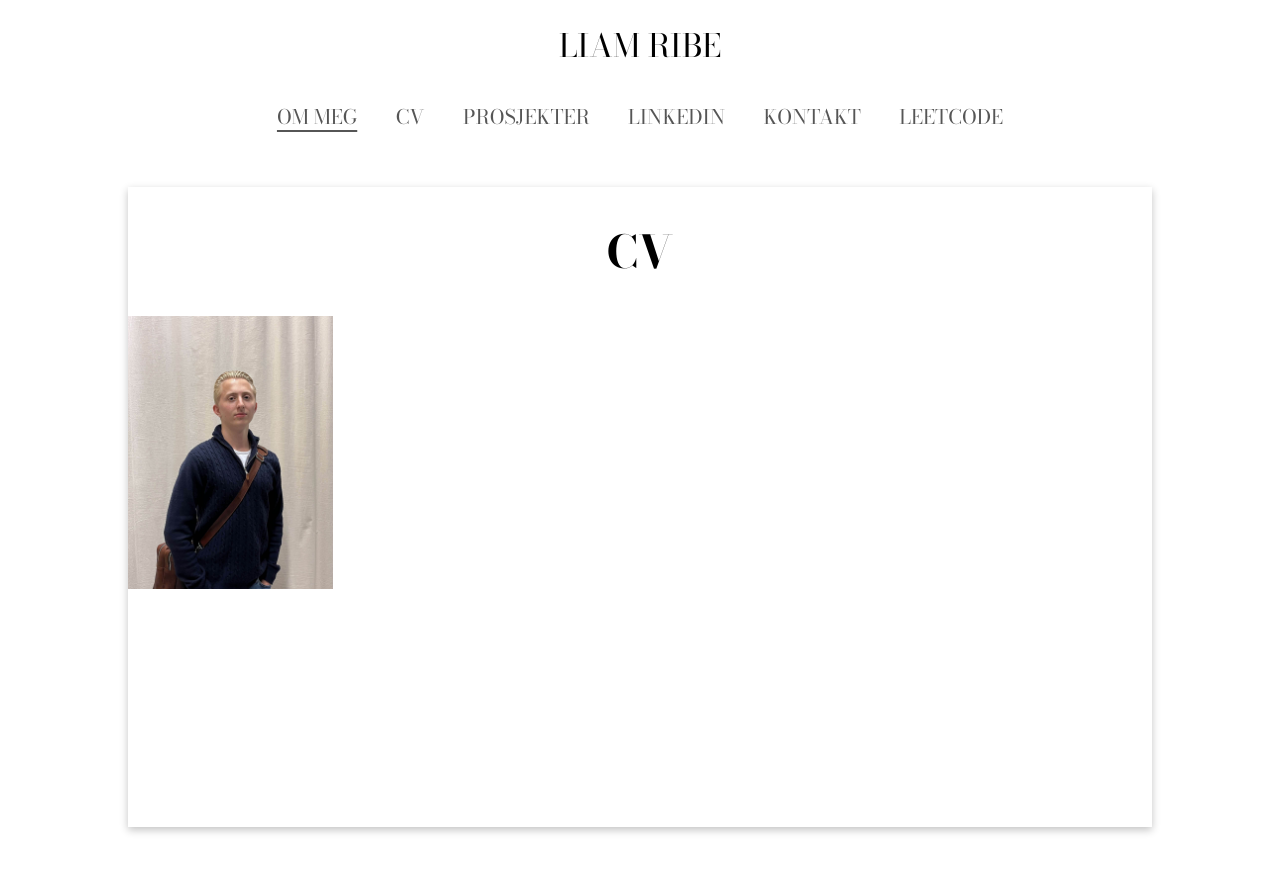
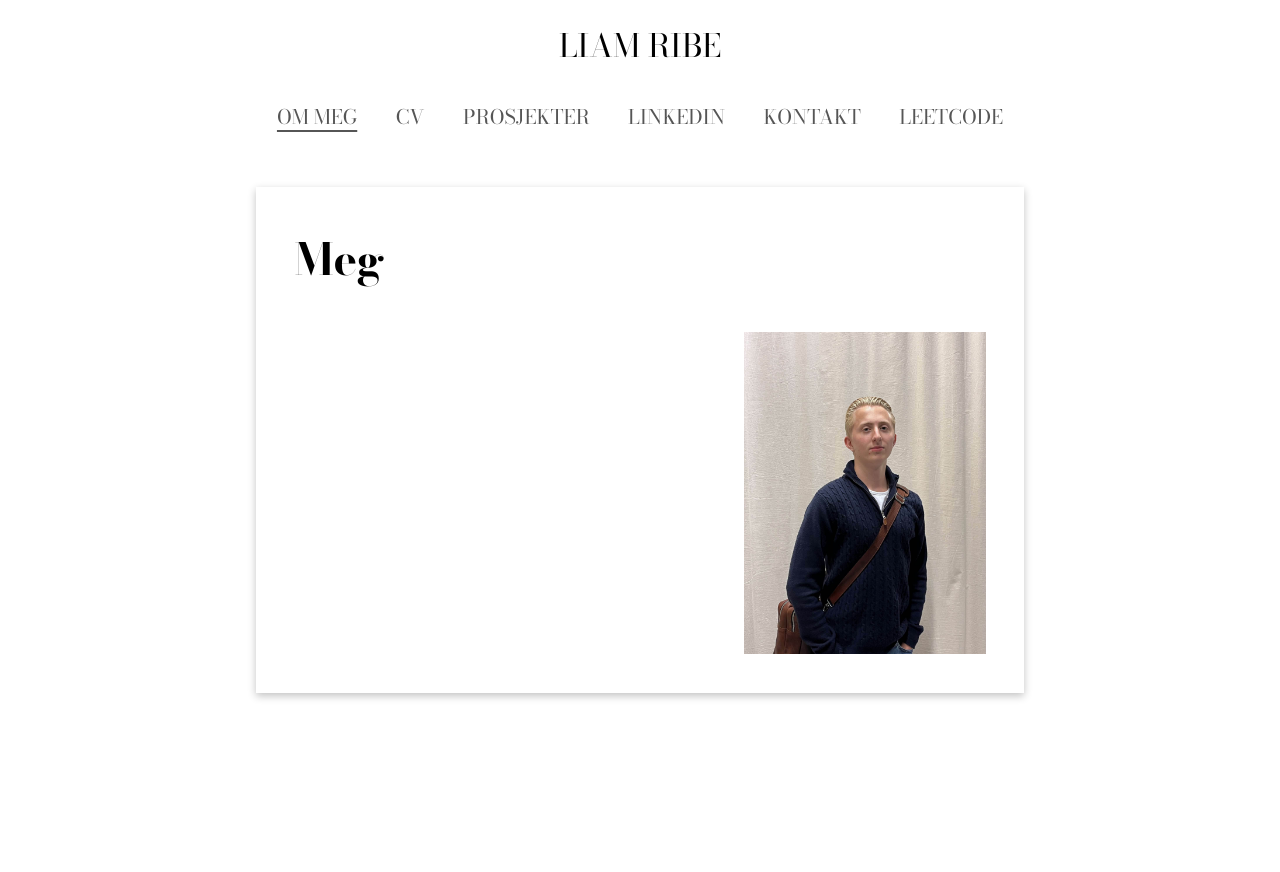
Before and after one commit to PennyChain/PersonligNettside, a SvelteKit app: page / in a window 1280 px wide. Shown: the top 872 px of the page. After the commit the page ends 800 px from the top, so only its background shows below. Built offline with nearby package versions, Linux system fonts and the light colour scheme.

Commit message:
endret innhold i main

```diff
--- a/src/routes/+page.svelte
+++ b/src/routes/+page.svelte
@@ -4,8 +4,12 @@
 
 <div class="biggerbox">
     <div class="bigbox">
-        <h1 id="CvHeader">CV</h1>
-        <img id="cvbilde" src="/Bilder/IMG_4352.jpg" alt="bilde">
+        <div class="tekstboks">
+            <h1 id="CvHeader">Meg</h1>
+        </div>
+        <div class="bilder">
+            <img id="cvbilde" src="/Bilder/IMG_4352.jpg" alt="bilde">
+        </div>
     </div>
 </div>
 
@@ -21,19 +25,26 @@
     .bigbox {
         background-color: rgb(255, 255, 255);
         box-shadow: rgba(0, 0, 0, 0.24) 0px 3px 8px;
-        height: 80vh;
-        width: 80vw;
+        height: 100%;
+        width: 60vw;
         margin-bottom: 5%;
     }
 
-    #cvbilde {
-        width: 20%;
+    .bilder {
+        display: flex;
+        justify-content: right;
+        margin: 5%;
     }
 
-    #CvHeader {
-        text-align: center;
+    .tekstboks {
+        text-align: left;
         font-family: 'Bodoni Moda', serif;
-        font-size: 45px;
+        font-size: 22px;
+        margin: 5%;
+    }
+
+    #cvbilde {
+        width: 35%;
     }
 
 </style>
```
